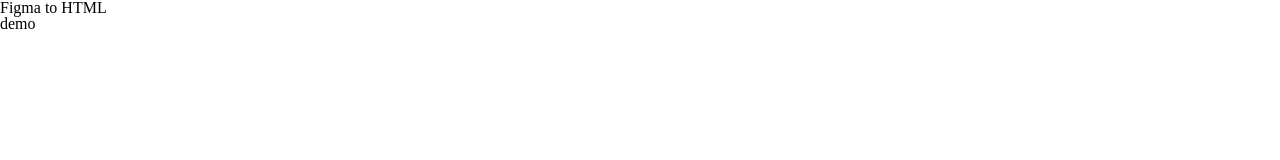
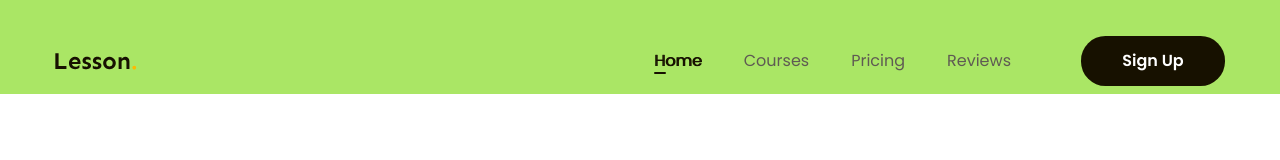
Before and after one commit to tuhoclaptrinh123/Figma-to-HTML, a plain HTML site: page index.html in a window 1280 px wide. Shown: the top 160 px of the page. Drawn offline with Linux system fonts and the light colour scheme.

Commit message:
p3-làm header

```diff
--- a/assets/css/style.css
+++ b/assets/css/style.css
@@ -10,4 +10,108 @@
 /* Khôi phục lại cỡ chữ mặc định theo rem */
 body {
   font-size: 1.6rem;
+  font-family: "Poppins", sans-serif;
 }
+
+/* ================common: chung==================== */
+a {
+  text-decoration: none;
+}
+
+.btn {
+  display: inline-block;
+  padding: 0px 16px; /*16px là có ngụ ý*/
+  /* xem lại kiến thức Block - inline, inline-block bài 51, có nói kỹ về nút bấm */
+
+  text-align: center;
+  color: #fff;
+  font-size: 1.6rem;
+
+  font-weight: 600;
+  border-radius: 24.5px;
+  background: #171100;
+
+  /* code chiều cao nút bấm */
+  line-height: 50px;
+  /* code độ rộng */
+  min-width: 118px;
+}
+
+.main-content {
+  width: 1170px;
+  /* chú ý */
+  max-width: calc(100% - 48px);
+  margin-left: auto;
+  margin-right: auto;
+}
+
+/* ===============header============================================ */
+.header {
+  background-color: #a2e456e7;
+}
+
+.header .body-header {
+  display: flex;
+  /* căn các item nằm ngang ra */
+  align-items: center;
+  padding: 36px 0 8px;
+}
+
+/* chú ý */
+.nav {
+  margin-left: auto;
+}
+
+.nav ul {
+  display: flex;
+}
+
+.nav a {
+  position: relative;
+  color: #5f5b53;
+  /* font-size là 16px vẫn giống 1.6rem vì mình đã quy đổi lại trang web ngay từ đầu */
+  font-size: 1.6rem;
+  padding: 8px 21px;
+}
+
+/* lưu ý */
+.nav li.active a,
+/* --- làm cho home đậm đen lên*/
+.nav a:hover {
+  color: #171100;
+  /* font-weight: 600; */
+  /* thay font-weight bằng text-shadow => không giật text*/
+  text-shadow: 1px 0 0 currentColor;
+}
+
+/* thêm dấu gạch_bài 83, before_after*/
+.nav li.active a::after {
+  display: block;
+  content: "";
+  width: 12px;
+  height: 2px;
+  /* với trạng thái display là inline thì phần tử không xét được width, height => cần thêm display_block 0r inline-block */
+  border-radius: 1px;
+  background: #171100;
+
+  /* dùng position: absolute thì quay lại bài 87.2; ==> tác động vào thẻ a có position: relative; thì */
+  position: absolute;
+  left: 21px;
+  bottom: 6px;
+}
+
+/* tác động độ rộng nhỏ nhất cho nút Sign Up */
+header .btn-sign-up {
+  min-width: 144px;
+}
+
+/* xử lý dùng sticky-hiệu ứng bám dính- để neo header lại khi cuộn trang xuống cần quay lại body-header trong header*/
+.header.fixed {
+  position: sticky;
+  top: -28px;
+}
+
+/* code khoảng cách giữa Reviews và Sign Up */
+.header .action {
+  margin-left: 49px;
+}
--- a/index.html
+++ b/index.html
@@ -5,14 +5,40 @@
     <meta name="viewport" content="width=device-width, initial-scale=1.0" />
     <!-- reset css -->
     <link rel="stylesheet" href="./assets/css/reset.css" />
-
+    <!-- embed fonts -->
+    <link rel="preconnect" href="https://fonts.googleapis.com" />
+    <link rel="preconnect" href="https://fonts.gstatic.com" crossorigin />
+    <link
+      href="https://fonts.googleapis.com/css2?family=Poppins:ital,wght@0,100;0,200;0,300;0,400;0,500;0,600;0,700;0,800;0,900;1,100;1,200;1,300;1,400;1,500;1,600;1,700;1,800;1,900&family=Sen:wght@400..800&display=swap"
+      rel="stylesheet"
+    />
     <!-- styles -->
     <link rel="stylesheet" href="./assets/css/style.css" />
     <title>Figma to HTML from GaLapTrinh</title>
   </head>
 
-  <body>
-    <h1>Figma to HTML</h1>
-    <h2>demo</h2>
+  <body style="height: 10000px">
+    <!-- header -->
+    <header class="header fixed">
+      <div class="main-content">
+        <div class="body-header">
+          <!-- logo. Là một thẻ có ngữ nghĩa giúp cho trình đọc máy hoặc trình duyệt hiểu rằng nó là phần đầu trang web -->
+          <img src="./assets/img/logo.svg" alt="Lesson." class="logo" />
+          <!-- nav: navigation: điều hướng. Là một thẻ có ngữ nghĩa giúp cho trình đọc máy hoặc trình duyệt hiểu rằng nó là một thanh menu hoặc điều hướng -->
+          <nav class="nav">
+            <ul>
+              <li class="active"><a href="#!">Home</a></li>
+              <li><a href="#!">Courses</a></li>
+              <li><a href="#!">Pricing</a></li>
+              <li><a href="#!">Reviews</a></li>
+            </ul>
+          </nav>
+          <!-- btn action: nút hành động -->
+          <div class="action">
+            <a href="#!" class="btn btn-sign-up">Sign Up</a>
+          </div>
+        </div>
+      </div>
+    </header>
   </body>
 </html>
```
Also changed, not shown: assets/img/logo.svg (added), lưu ý.txt (added).
